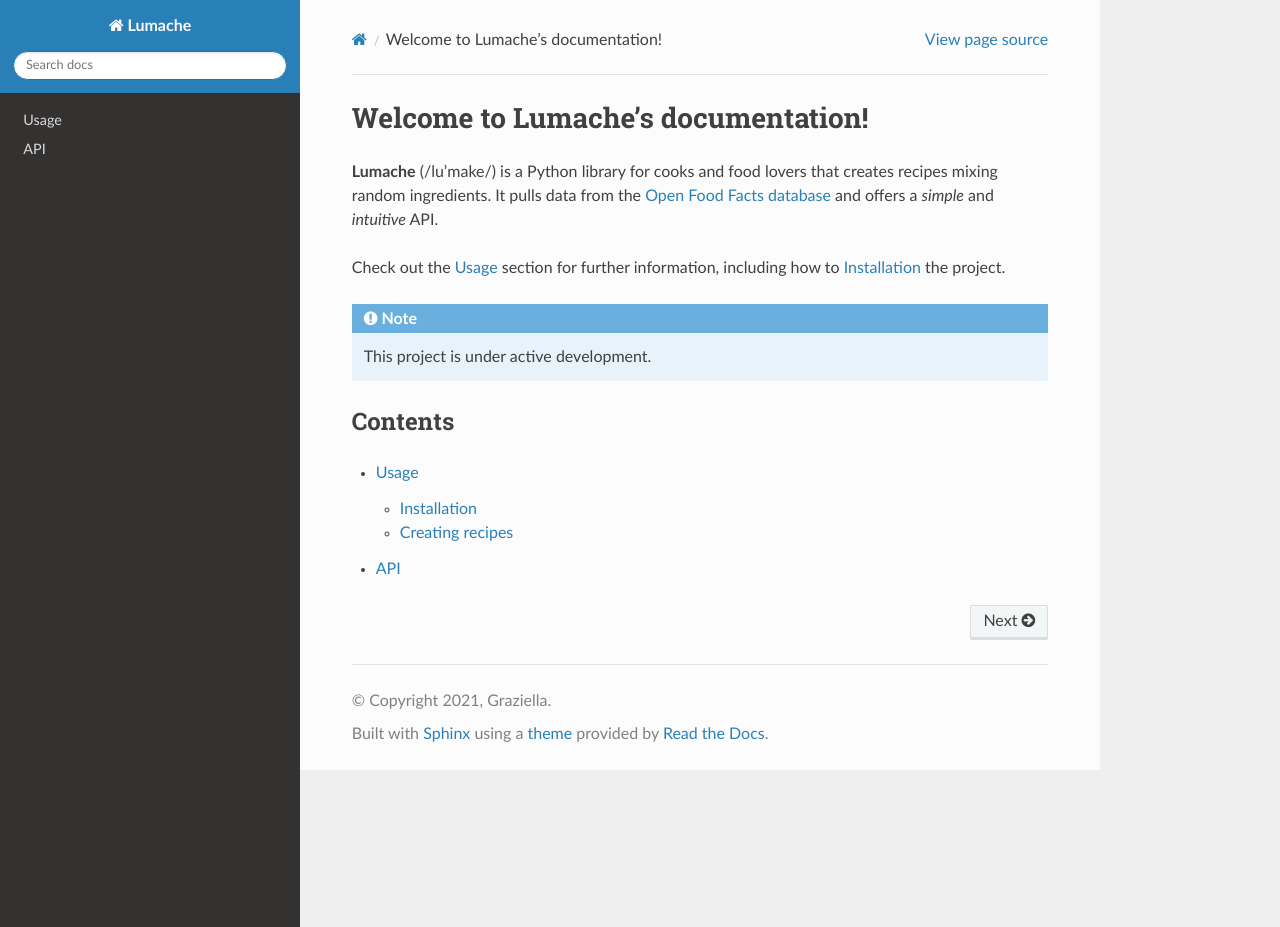
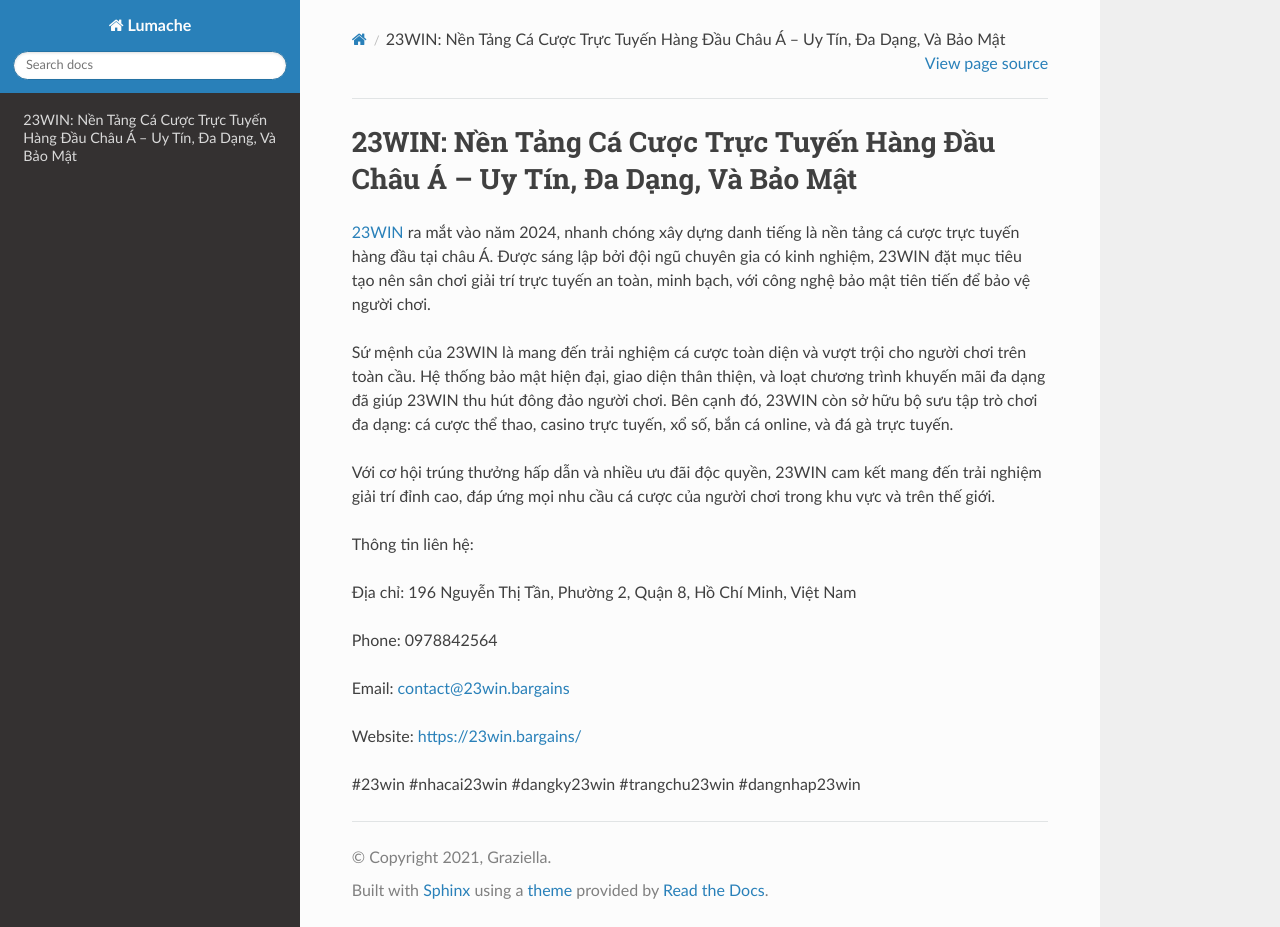
Before and after one commit to p8ebermouc/23winbargains, a Sphinx documentation site: the page built from docs/source/index.rst, in a window 1280 px wide and 927 px high. Built offline with Sphinx 7.4.7 and the Read the Docs theme 3.1.0, drawn with Linux system fonts in a browser that asks for light colours.

Commit message:
Update index.rst

```diff
--- a/docs/source/index.rst
+++ b/docs/source/index.rst
@@ -1,22 +1,20 @@
-Welcome to Lumache's documentation!
+23WIN: Nền Tảng Cá Cược Trực Tuyến Hàng Đầu Châu Á – Uy Tín, Đa Dạng, Và Bảo Mật
 ===================================
 
-**Lumache** (/lu'make/) is a Python library for cooks and food lovers
-that creates recipes mixing random ingredients.
-It pulls data from the `Open Food Facts database <https://world.openfoodfacts.org/>`_
-and offers a *simple* and *intuitive* API.
+`23WIN <https://23win.bargains/>`_ ra mắt vào năm 2024, nhanh chóng xây dựng danh tiếng là nền tảng cá cược trực tuyến hàng đầu tại châu Á. Được sáng lập bởi đội ngũ chuyên gia có kinh nghiệm, 23WIN đặt mục tiêu tạo nên sân chơi giải trí trực tuyến an toàn, minh bạch, với công nghệ bảo mật tiên tiến để bảo vệ người chơi.
 
-Check out the :doc:`usage` section for further information, including
-how to :ref:`installation` the project.
+Sứ mệnh của 23WIN là mang đến trải nghiệm cá cược toàn diện và vượt trội cho người chơi trên toàn cầu. Hệ thống bảo mật hiện đại, giao diện thân thiện, và loạt chương trình khuyến mãi đa dạng đã giúp 23WIN thu hút đông đảo người chơi. Bên cạnh đó, 23WIN còn sở hữu bộ sưu tập trò chơi đa dạng: cá cược thể thao, casino trực tuyến, xổ số, bắn cá online, và đá gà trực tuyến.
 
-.. note::
+Với cơ hội trúng thưởng hấp dẫn và nhiều ưu đãi độc quyền, 23WIN cam kết mang đến trải nghiệm giải trí đỉnh cao, đáp ứng mọi nhu cầu cá cược của người chơi trong khu vực và trên thế giới.
 
-   This project is under active development.
+Thông tin liên hệ:
 
-Contents
---------
+Địa chỉ: 196 Nguyễn Thị Tần, Phường 2, Quận 8, Hồ Chí Minh, Việt Nam
 
-.. toctree::
+Phone: 0978842564
 
-   usage
-   api
+Email: contact@23win.bargains
+
+Website: https://23win.bargains/
+
+#23win #nhacai23win #dangky23win #trangchu23win #dangnhap23win
```
